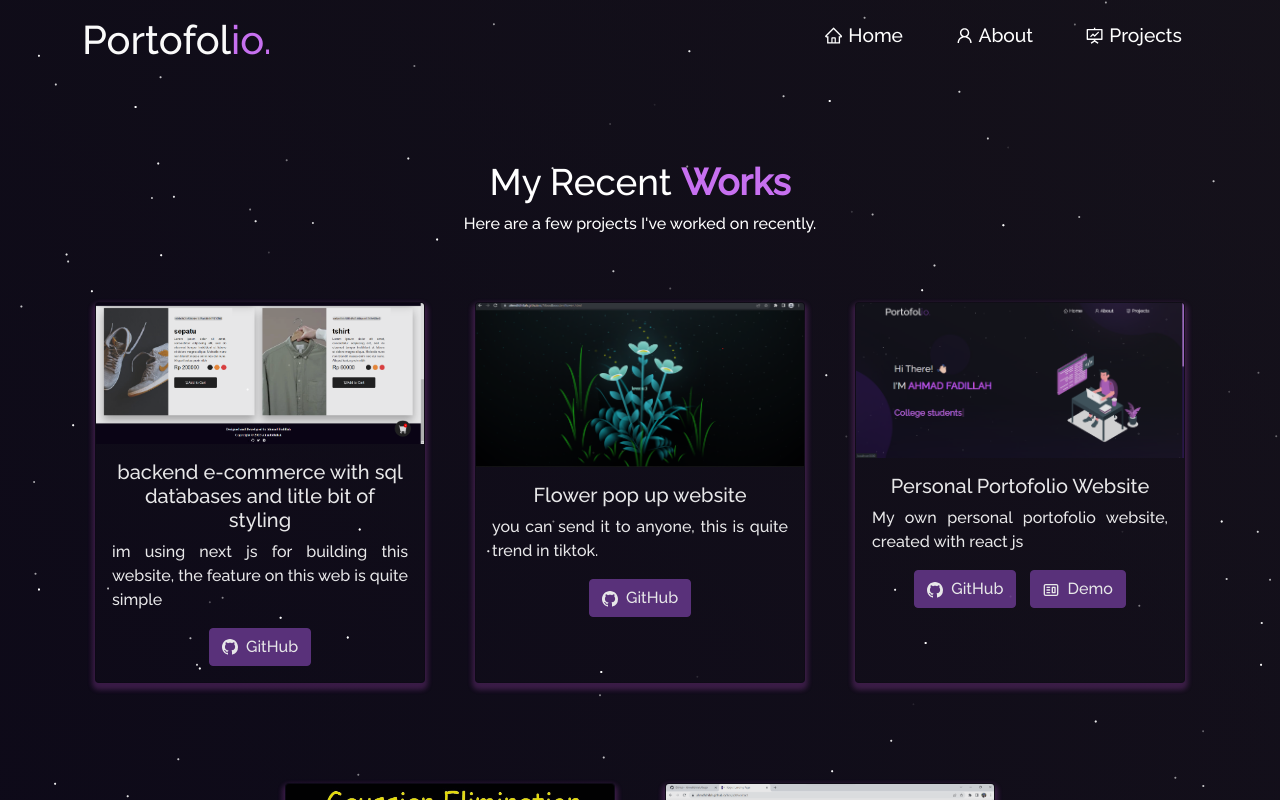
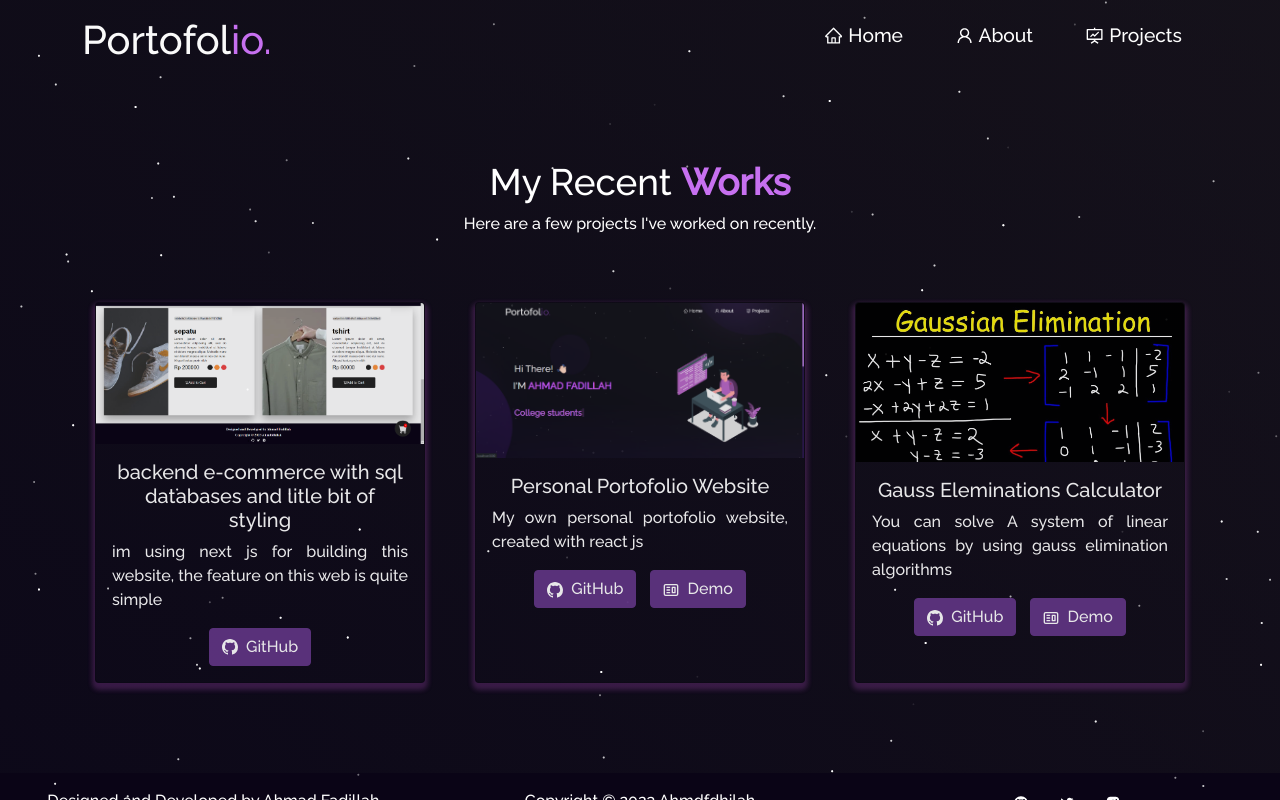
Before and after one commit to Ahmdfdhilah/portofoli, a React (Create React App) app: page /#/project in a window 1280 px wide. Shown: the top 800 px of the page. Built offline with nearby package versions, Linux system fonts and the light colour scheme.

Commit message:
changing info in project page

```diff
--- a/src/components/Projects/Projects.js
+++ b/src/components/Projects/Projects.js
@@ -2,11 +2,9 @@ import React from "react";
 import { Container, Row, Col } from "react-bootstrap";
 import ProjectCard from "./ProjectCards";
 import Particle from "../Particle";
-import flower from "../../Assets/Projects/flower.png";
 import porto from "../../Assets/Projects/porto.png";
 import gauss from "../../Assets/Projects/gauss.png";
 import ecommerce from "../../Assets/Projects/backend.png";
-import kosjo from "../../Assets/Projects/kosjo.png";
 
 function Projects() {
   return (
@@ -29,15 +27,7 @@ function Projects() {
               ghLink="https://github.com/Ahmdfdhilah/backend__toko"
             />
           </Col>
-          <Col md={4} className="project-card">
-            <ProjectCard
-              imgPath={flower}
-              isBlog={false}
-              title="Flower pop up website"
-              description="you can send it to anyone, this is quite trend in tiktok."
-              ghLink="https://github.com/Ahmdfdhilah/Moodbooster"
-            />
-          </Col>
+
           <Col md={4} className="project-card">
             <ProjectCard
               imgPath={porto}
@@ -55,16 +45,7 @@ function Projects() {
               title="Gauss Eleminations Calculator"
               description="You can solve A system of linear equations by using gauss elimination algorithms"
               ghLink="https://github.com/Ahmdfdhilah/Gauss_Elim"
-            />
-          </Col>
-          <Col md={4} className="project-card">
-            <ProjectCard
-              imgPath={kosjo}
-              isBlog={false}
-              title="future website for my friends"
-              description="i just bored and create a new website in case some of my friends want to build a startup project"
-              ghLink="https://github.com/Ahmdfdhilah/Kosjo"
-              demoLink="https://ahmdfdhilah.github.io/Kosjo/"
+              demoLink="https://replit.com/@AhmadFadillah16/gausselim#main.py"
             />
           </Col>
         </Row>
```
